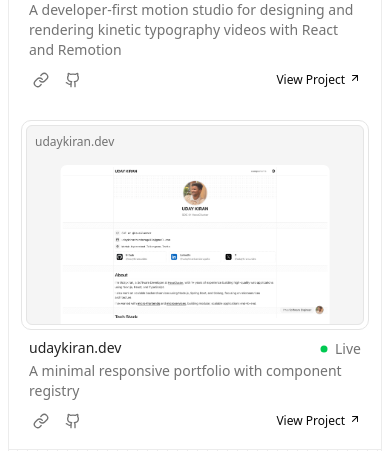
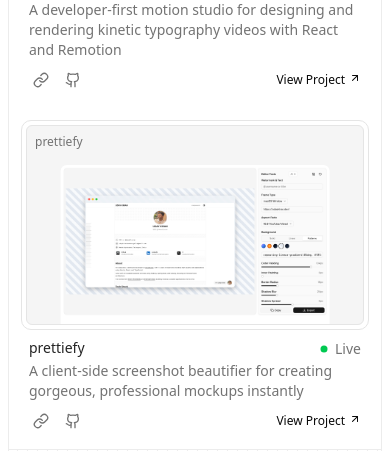
Before and after one commit to udaykirancodes/udaykiran.dev, a Next.js app: page / in a window 390 px wide. Shown: the part 2120-2571 px from the top of the page. Built offline with nearby package versions, Linux system fonts and the light colour scheme; no server answers.

Commit message:
feat: add prettiefy project and update scroll bar visibility breakpoint

```diff
--- a/src/components/site/scroll-bars.tsx
+++ b/src/components/site/scroll-bars.tsx
@@ -20,7 +20,7 @@
   return (
     <section
       className={cn(
-        "fixed top-1/2 left-0 hidden -translate-y-1/2 md:inline-block"
+        "fixed top-1/2 left-0 hidden -translate-y-1/2 lg:inline-block"
       )}
     >
       {Array.from({ length: BAR_COUNT }).map((_, index) => (
--- a/src/data/projects.ts
+++ b/src/data/projects.ts
@@ -64,20 +64,44 @@
     ],
   },
   {
-    title: "udaykiran.dev",
-    href: "/projects/udaykiran.dev",
-    description: "A minimal responsive portfolio with component registry",
-    image: "/assets/portfolio-light.png",
-    darkModeImage: "/assets/portfolio-dark.png",
-    githubLink: "https://github.com/udaykirancodes/udaykiran.dev",
-    liveLink: "https://udaykiran.dev",
-    skills: ["React", "Next.js", "Tailwind CSS", "TypeScript"],
+    title: "prettiefy",
+    href: "/projects/prettiefy",
+    description:
+      "A client-side screenshot beautifier for creating gorgeous, professional mockups instantly",
+    image: "/assets/prettiefy-light.png",
+    darkModeImage: "/assets/prettiefy-dark.png",
+    githubLink: "https://github.com/udaykirancodes/prettiefy",
+    liveLink: "https://prettiefy.udaykiran.dev",
+    skills: [
+      "Next.js",
+      "Tailwind CSS",
+      "Zustand",
+      "TypeScript",
+      "html-to-image",
+    ],
     descriptionList: [
-      "Clean & modern design",
-      "Light & Dark theme support",
-      "Component registry",
-      "Re-Usable components",
-      "Shadcn CLI supported",
+      "Client-side Canvas rendering architecture",
+      "Dynamic macOS and Browser window frames",
+      "Responsive image layout constraints",
+      "Custom backgrounds and advanced shadow controls",
+      "True client-side unique visitor deduplication tracking",
     ],
   },
+  // {
+  //   title: "udaykiran.dev",
+  //   href: "/projects/udaykiran.dev",
+  //   description: "A minimal responsive portfolio with component registry",
+  //   image: "/assets/portfolio-light.png",
+  //   darkModeImage: "/assets/portfolio-dark.png",
+  //   githubLink: "https://github.com/udaykirancodes/udaykiran.dev",
+  //   liveLink: "https://udaykiran.dev",
+  //   skills: ["React", "Next.js", "Tailwind CSS", "TypeScript"],
+  //   descriptionList: [
+  //     "Clean & modern design",
+  //     "Light & Dark theme support",
+  //     "Component registry",
+  //     "Re-Usable components",
+  //     "Shadcn CLI supported",
+  //   ],
+  // },
 ]
```
Also changed, not shown: public/assets/prettiefy-dark.png (added), public/assets/prettiefy-light.png (added).
